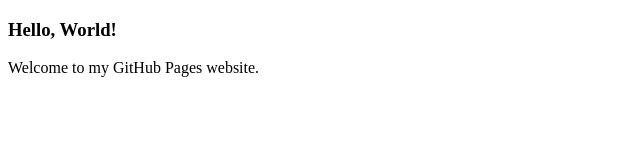
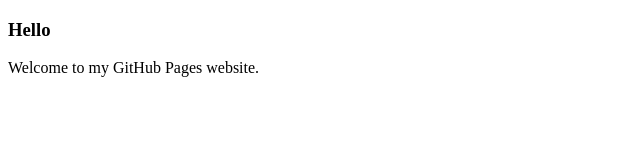
Before and after one commit to jasonLiric/Teams-Bot-Data, a plain HTML site: page index.html in a window 1280 px wide. Shown: the full height of the page, 0-640 px from the left. Drawn offline with Linux system fonts and the light colour scheme.

Commit message:
Update3 index.html

```diff
--- a/index.html
+++ b/index.html
@@ -5,7 +5,7 @@
     <title>Hello World</title>
 </head>
 <body>
-    <h3>Hello, World!</h3>
+    <h3>Hello</h3>
     <p>Welcome to my GitHub Pages website.</p>
 </body>
 </html>
```
